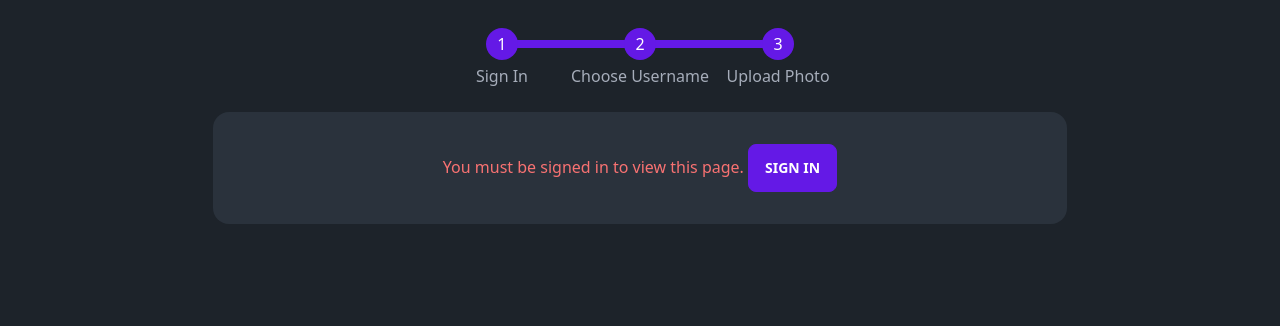
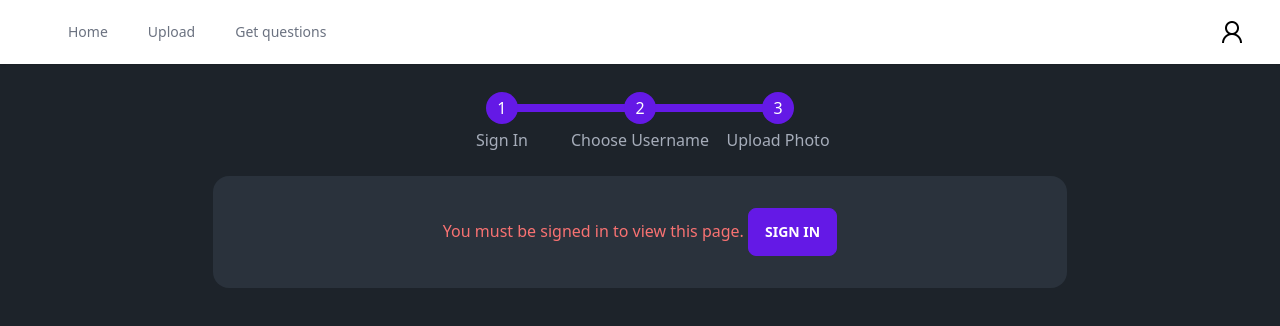
Before and after one commit to rod007vrr/mentor-ai, a SvelteKit app: page /login/photo in a window 1280 px wide. Shown: the top 326 px of the page. Built offline with nearby package versions, Linux system fonts and the light colour scheme; no server answers.

Commit message:
working beta in the buggiest way possible

```diff
--- a/package.json
+++ b/package.json
@@ -36,6 +36,7 @@
 		"@pinecone-database/pinecone": "^0.1.6",
 		"firebase": "^10.1.0",
 		"langchain": "^0.0.123",
+		"openai": "^3.3.0",
 		"pdfjs-dist": "^3.9.179"
 	}
 }
--- a/src/routes/+layout.svelte
+++ b/src/routes/+layout.svelte
@@ -1,5 +1,90 @@
 <script lang="ts">
-	import '../app.css';
+  import "../app.css";
+  import { user, storage, userData } from "$lib/firebase";
 </script>
 
+<nav class="bg-white shadow">
+  <div class="max-w-7xl mx-auto px-2 sm:px-4 lg:px-8">
+    <div class="relative flex items-center justify-between h-16">
+      <div class="absolute inset-y-0 left-0 flex items-center sm:hidden">
+        <!-- Mobile menu button-->
+        <button
+          class="inline-flex items-center justify-center p-2 rounded-md text-gray-400 hover:text-white hover:bg-gray-700 focus:outline-none focus:bg-gray-700 focus:text-white transition duration-150 ease-in-out"
+        >
+          <!-- Icon when menu is closed. -->
+          <svg
+            class="block h-6 w-6"
+            fill="none"
+            viewBox="0 0 24 24"
+            stroke="currentColor"
+          >
+            <path
+              stroke-linecap="round"
+              stroke-linejoin="round"
+              stroke-width="2"
+              d="M4 6h16M4 12h16M4 18h16"
+            />
+          </svg>
+        </button>
+      </div>
+      <div
+        class="flex-1 flex items-center justify-center sm:items-stretch sm:justify-start"
+      >
+        <div class="flex-shrink-0">
+          <!-- Icon when menu is closed. <img class="block lg:hidden h-8 w-auto" src="/img/logos/workflow-mark-on-white.svg" alt="Workflow logo">
+					<img class="hidden lg:block h-8 w-auto" src="/img/logos/workflow-logo-on-white.svg" alt="Workflow logo">-->
+        </div>
+        <div class="hidden sm:block sm:ml-6">
+          <div class="flex">
+            <a
+              href="/"
+              class="px-3 py-2 rounded-md text-sm font-medium text-gray-500 hover:text-white hover:bg-gray-700 focus:outline-none focus:text-white focus:bg-gray-700 transition duration-150 ease-in-out"
+              >Home</a
+            >
+            <a
+              href="/dashboard/upload"
+              class="ml-4 px-3 py-2 rounded-md text-sm font-medium text-gray-500 hover:text-white hover:bg-gray-700 focus:outline-none focus:text-white focus:bg-gray-700 transition duration-150 ease-in-out"
+              >Upload</a
+            >
+            <a
+              href="/dashboard/query"
+              class="ml-4 px-3 py-2 rounded-md text-sm font-medium text-gray-500 hover:text-white hover:bg-gray-700 focus:outline-none focus:text-white focus:bg-gray-700 transition duration-150 ease-in-out"
+              >Get questions</a
+            >
+          </div>
+        </div>
+      </div>
+      <div
+        class="absolute inset-y-0 right-0 flex items-center pr-2 sm:static sm:inset-auto sm:ml-6 sm:pr-0"
+      >
+        <!-- Profile dropdown -->
+        <div class="ml-3 relative">
+          {#if user}
+            <div>
+              <button
+                class="max-w-xs flex items-center text-sm rounded-full text-white focus:outline-none focus:shadow-solid transition duration-150 ease-in-out"
+              >
+                <a href="/login">
+                  <img
+                    class="h-8 w-8 rounded-full"
+                    src={$userData?.photoURL ?? "/user.png"}
+                    alt=""
+                  />
+                </a>
+              </button>
+            </div>
+          {/if}
+        </div>
+        <div>
+          {#if $userData}
+            <span class="ml-3 text-sm text-black"
+              >Welcome {$userData.username}</span
+            >
+          {/if}
+        </div>
+      </div>
+    </div>
+  </div>
+</nav>
+
 <slot />
--- a/src/routes/+page.svelte
+++ b/src/routes/+page.svelte
@@ -1 +1,5 @@
 <h1 class="text-green-400">Homepage</h1>
+<p>
+  welcome to mentor ai, upload files in the upload tab and then query them with
+  a topic you want study questions for in the get questions tab
+</p>
--- a/src/routes/api/upload/+server.ts
+++ b/src/routes/api/upload/+server.ts
@@ -1,7 +1,8 @@
-import { json } from '@sveltejs/kit';
-import { RecursiveCharacterTextSplitter } from 'langchain/text_splitter';
-import { OpenAIEmbeddings } from 'langchain/embeddings/openai';
-import { pinecone } from '$lib/pinecone';
+import { json } from "@sveltejs/kit";
+import { RecursiveCharacterTextSplitter } from "langchain/text_splitter";
+import { OpenAIEmbeddings } from "langchain/embeddings/openai";
+import { pinecone } from "$lib/pinecone";
+import { OPENAI_API_KEY } from "$env/static/private";
 
 export async function POST(requestEvent) {
   const { request } = requestEvent;
@@ -13,23 +14,35 @@ export async function POST(requestEvent) {
   return json({ filename }, { status: 201 });
 }
 
-async function uploadTextToPinecone(text: string, filename: string, uid: string) {
+async function uploadTextToPinecone(
+  text: string,
+  filename: string,
+  uid: string
+) {
   const textSplitter = new RecursiveCharacterTextSplitter({
     chunkSize: 1000,
-		chunkOverlap: 200
+    chunkOverlap: 200,
   });
   const docs = await textSplitter.splitText(text);
+  console.log(OPENAI_API_KEY, "should be key");
   const embeddings = new OpenAIEmbeddings({
-		openAIApiKey: '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'
+    openAIApiKey: OPENAI_API_KEY,
   });
   const embeddedDocs = await embeddings.embedDocuments(docs);
+
   const docsForUpload = [];
-	for (const doc of embeddedDocs) {
-		docsForUpload.push({ id: `${docsForUpload.length}`, values: doc });
+  for (let i = 0; i < docs.length; i++) {
+    const embeddedDoc = embeddedDocs[i];
+    const doc = docs[i];
+    docsForUpload.push({
+      id: `${docsForUpload.length}`,
+      values: embeddedDoc,
+      metadata: { text: doc },
+    });
   }
 
-	const index = pinecone.Index('main-notes');
+  const index = pinecone.Index("main-notes");
   await index.upsert({
-		upsertRequest: { vectors: docsForUpload, namespace: `${uid}/${filename}` }
+    upsertRequest: { vectors: docsForUpload, namespace: `${uid}/${filename}` },
   });
 }
--- a/src/routes/dahsboard/upload/+layout.svelte
+++ /dev/null
@@ -1,12 +0,0 @@
-<script lang="ts">
-	import AnimatedRoute from '$lib/components/AnimatedRoute.svelte';
-	import type { LayoutData } from '../../upload/$types';
-</script>
-
-<AnimatedRoute>
-	<main class="card w-4/6 bg-neutral text-neutral-content mx-auto">
-		<div class="card-body items-center text-center">
-			<slot />
-		</div>
-	</main>
-</AnimatedRoute>
--- a/src/routes/dahsboard/upload/+page.svelte
+++ /dev/null
@@ -1,104 +0,0 @@
-<script lang="ts">
-	import AuthCheck from '$lib/components/AuthCheck.svelte';
-	import { user, storage, db } from '$lib/firebase';
-	import { arrayUnion, doc, updateDoc } from 'firebase/firestore';
-	import { getDownloadURL, getMetadata, ref, uploadBytes } from 'firebase/storage';
-	import * as PDFJS from 'pdfjs-dist';
-	PDFJS.GlobalWorkerOptions.workerSrc = `//cdnjs.cloudflare.com/ajax/libs/pdf.js/${PDFJS.version}/pdf.worker.js`;
-
-	enum UploadState {
-		Idle,
-		Uploading,
-		Complete,
-		Error
-	}
-
-	let uploading: UploadState = UploadState.Idle;
-
-	async function upload(e: any) {
-		uploading = UploadState.Uploading;
-
-		const file = e.target.files[0];
-
-		const path = `users/${$user!.uid}/files/${file.name}`;
-
-		// Read the text content from the PDF file
-		const text = await extractFileText(file);
-
-		//send to backend for uploading to pinecone
-		const response = await fetch('/api/upload', {
-			method: 'POST',
-			body: JSON.stringify({ text, filename: file.name, uid: $user!.uid }),
-			headers: {
-				'Content-Type': 'application/pdf'
-			}
-		});
-
-		const { filename } = await response.json();
-		console.log(`succesfully uploaded ${filename}`);
-
-		//uploading to firebase storage
-		const storageRef = ref(storage, `users/${$user!.uid}/files/${file.name}`);
-		const result = await uploadBytes(storageRef, file);
-		const url = await getDownloadURL(result.ref);
-
-		await updateDoc(doc(db, 'users', $user!.uid), {
-			files: arrayUnion({ name: file.name, url, path })
-		});
-
-		uploading = UploadState.Complete;
-	}
-
-	async function extractFileText(file: any) {
-		return new Promise<string>((resolve) => {
-			const reader = new FileReader();
-			let text = '';
-
-			reader.onload = async () => {
-				const typedArray = new Uint8Array(reader.result as ArrayBuffer);
-				const pdf = await PDFJS.getDocument(typedArray).promise;
-
-				for (let pageNum = 1; pageNum <= pdf.numPages; pageNum++) {
-					const page = await pdf.getPage(pageNum);
-					const content = await page.getTextContent();
-
-					for (const item of content.items) {
-						// @ts-ignore
-						text += item.str;
-					}
-				}
-
-				resolve(text); // Resolve the Promise with the extracted text
-			};
-
-			// Start reading the file
-			reader.readAsArrayBuffer(file);
-		});
-	}
-</script>
-
-<h2 class="card-title">Upload a file to your file repository</h2>
-
-<AuthCheck>
-	<form class="max-w-screen-md w-full">
-		<div class="form-control w-full max-w-xs my-10 mx-auto text-center">
-			<label for="image" class="label">
-				<span class="label-text">Pick a file</span>
-			</label>
-			<input
-				on:change={upload}
-				name=" notesUpload"
-				type="file"
-				class="file-input file-input-bordered w-full max-w-xs"
-				accept="application/pdf"
-			/>
-			{#if uploading == UploadState.Uploading}
-				<p>Uploading...</p>
-				<progress class="progress progress-info w-56 mt-6" />
-			{/if}
-			{#if uploading == UploadState.Complete}
-				<p>Upload complete!</p>
-			{/if}
-		</div>
-	</form>
-</AuthCheck>
--- a/src/routes/login/photo/+page.svelte
+++ b/src/routes/login/photo/+page.svelte
@@ -6,14 +6,14 @@
 
   let previewURL: string;
   let uploading = false;
-    $: href = `/${$userData?.username}/edit`;
+  $: href = `/`;
 
   async function upload(e: any) {
     uploading = true;
     const file = e.target.files[0];
     previewURL = URL.createObjectURL(file);
     const storageRef = ref(storage, `users/${$user!.uid}/profile.png`);
-      console.log($user?.uid)
+    console.log($user?.uid);
     const result = await uploadBytes(storageRef, file);
     const url = await getDownloadURL(result.ref);
 
```
Also changed, not shown: src/lib/firebase.ts (+27 -18 lines), 2 other files (tests, documents, lock files or other folders). Lines whose indentation alone changed are shown as unchanged.
